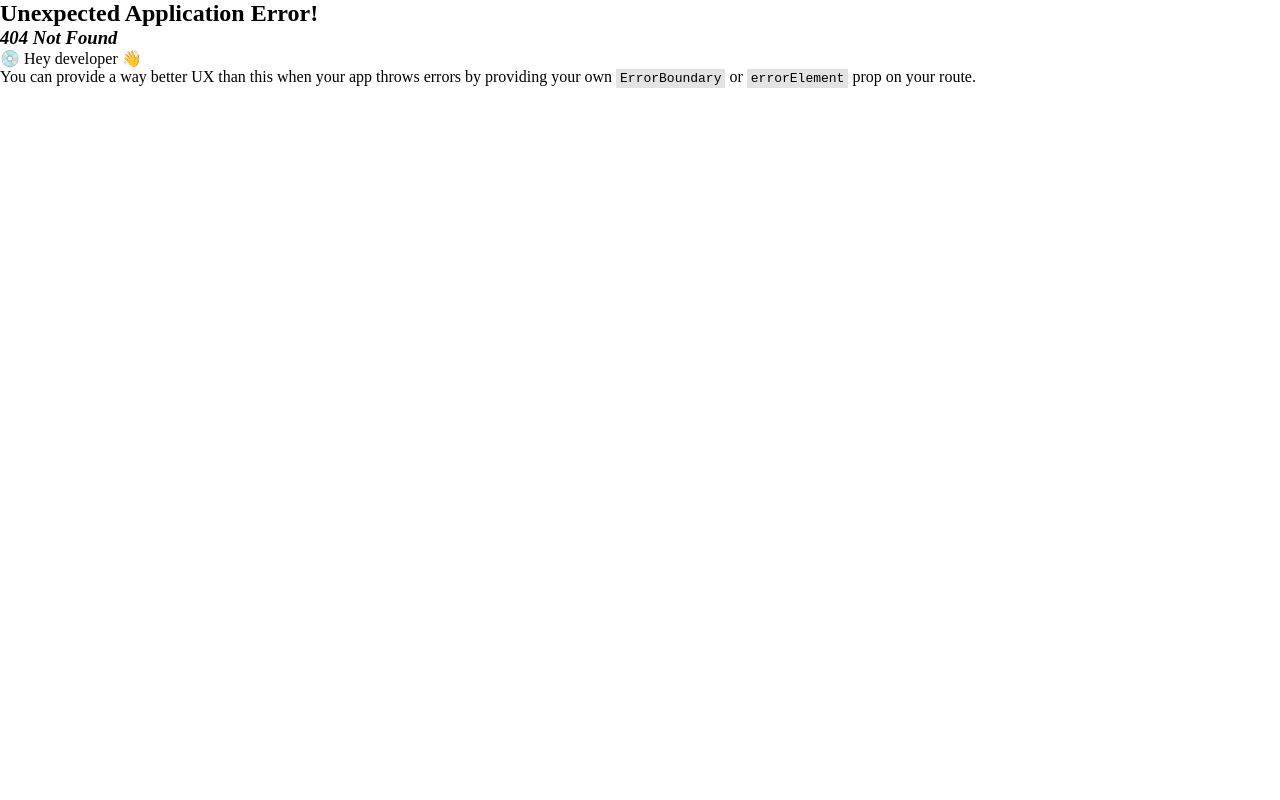
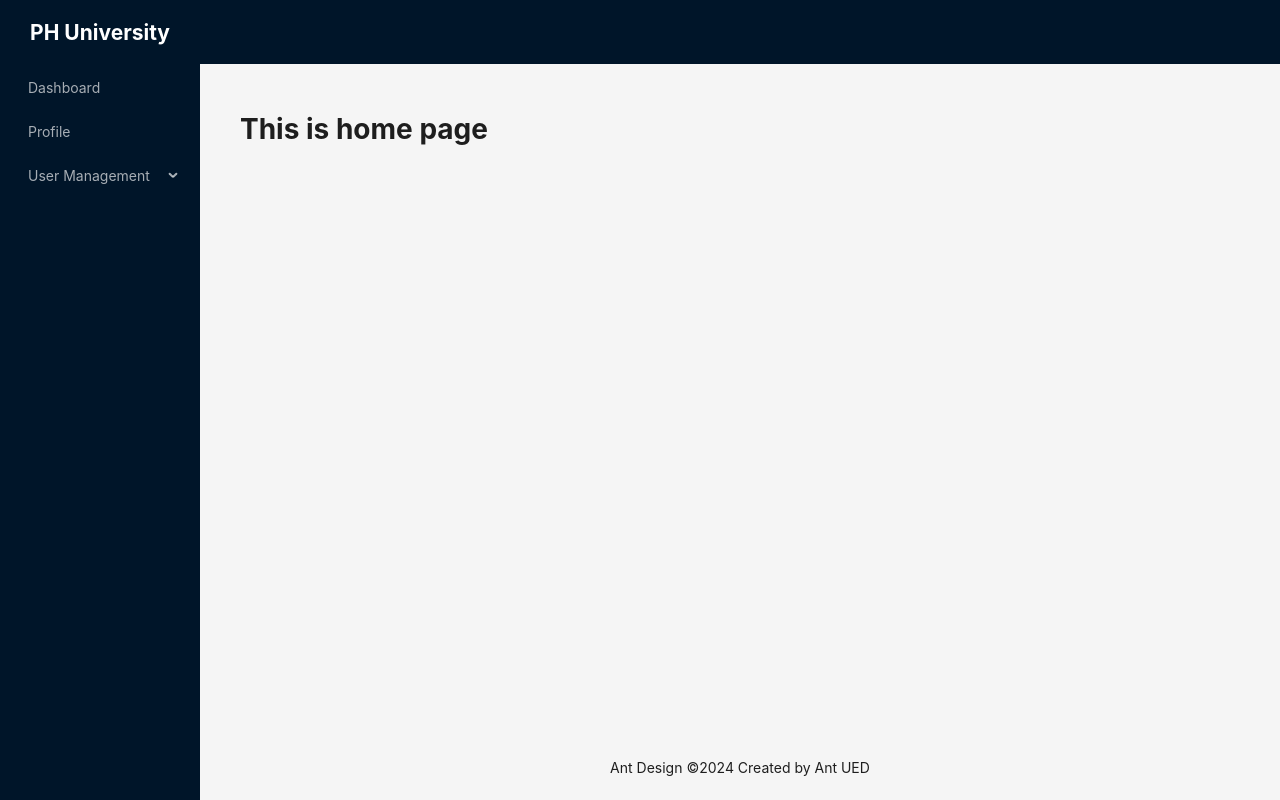
Before and after one commit to JobaerAbdi/university-management-frontend-project, a React (Vite) app: page /home in a window 1280 px wide. Before the commit this address had no page. Built offline with nearby package versions, Linux system fonts and the light colour scheme.

Commit message:
absulate path and relative path implement on the routing system

```diff
--- a/src/App.tsx
+++ b/src/App.tsx
@@ -1,9 +1,8 @@
-import MainLayout from "./components/layout/MainLayout";
 
 const App = () => {
   return (
     <div>
-      <MainLayout></MainLayout>
+
     </div>
   );
 };
--- /dev/null
+++ b/src/pages/Home.tsx
@@ -0,0 +1,10 @@
+
+const Home = () => {
+    return (
+        <div>
+            <h1>This is home page</h1>
+        </div>
+    );
+};
+
+export default Home;
--- a/src/routes/router.tsx
+++ b/src/routes/router.tsx
@@ -5,53 +5,60 @@ import Login from "../pages/Login";
 import Register from "../pages/Register";
 import AdminDashboard from "../pages/admin/AdminDashboard";
 import CreateStudent from "../pages/admin/CreateStudent";
-import AdminLayout from "../components/layout/AdminLayout";
 import MainLayout from "../components/layout/MainLayout";
+import Home from "../pages/Home";
 
 const router = createBrowserRouter([
   {
-        path: '/',
-        element: <MainLayout/>,
+    path: "/",
+    element: <MainLayout />,
     children: [
       {
-                path: 'about',
-                element: <About/>
+        index: true,
+        element: <Home />,
       },
       {
-                path: 'contact',
-                element: <Contact/>
-            }
-        ]
+        path: "home",
+        element: <Home />,
+      },
+      {
+        path: "about",
+        element: <About />,
+      },
+      {
+        path: "contact",
+        element: <Contact />,
+      },
+    ],
   },
 
-
-
   {
-        path: '/admin',
-        element: <AdminLayout/>,
+    path: "/admin",
+    element: <MainLayout />,
     children: [
       {
-                path: 'admin-dashboard',
+        index: true,
         element: <AdminDashboard/>
       },
       {
-                path: 'create-student',
-                element: <CreateStudent/>
-            }
-        ]
+        path: "admin-dashboard",
+        element: <AdminDashboard />,
+      },
+      {
+        path: "create-student",
+        element: <CreateStudent />,
+      },
+    ],
   },
 
-
-
   {
-        path: '/login',
-        element: <Login/>
+    path: "/login",
+    element: <Login />,
   },
   {
-        path: '/register',
-        element: <Register/>
-    }
-
+    path: "/register",
+    element: <Register />,
+  },
 ]);
 
 export default router;
```
Also changed, not shown: src/pages/Login.tsx (+5 -7 lines). Lines whose indentation alone changed are shown as unchanged.
